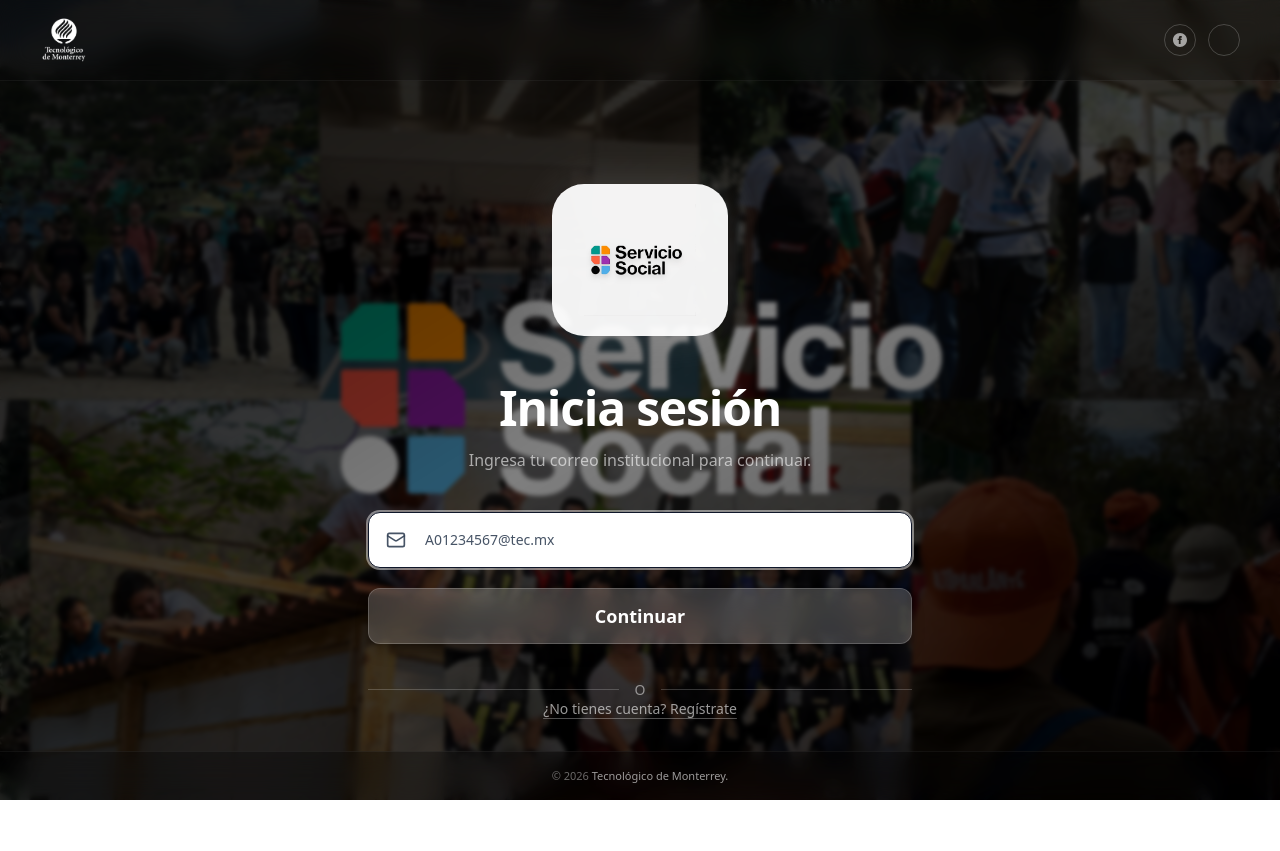
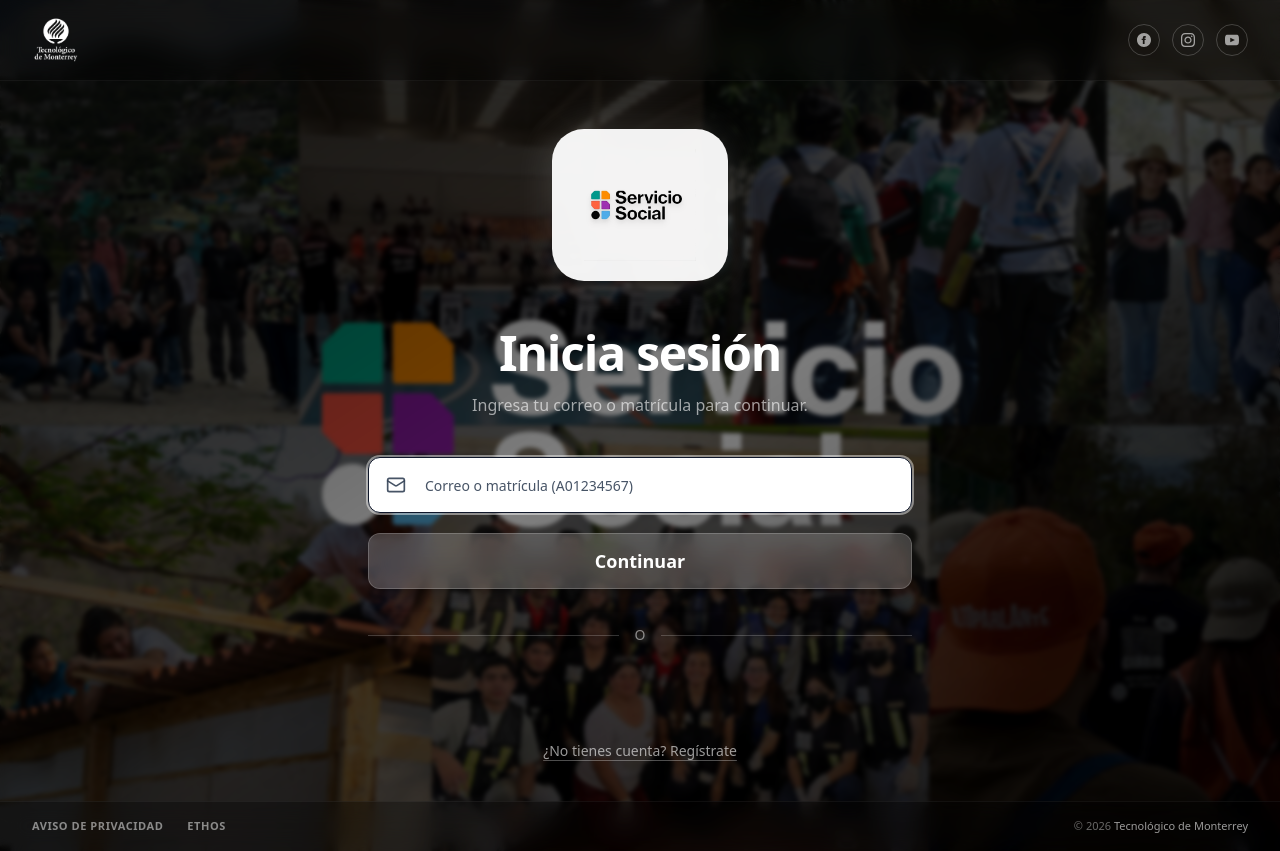
Before and after one commit to Mariocgaitan/Proyecto-Criptografia-Servicio-Social, a React (Vite) app in the folder frontend/: page /login in a window 1280 px wide. Before the commit the page ends 800 px from the top, so only its background shows below. Built offline with nearby package versions, Linux system fonts and the light colour scheme; no server answers.

Commit message:
Fix auth flow and unify login UI with dashboard bands

```diff
--- a/frontend/src/pages/AuthWizard.jsx
+++ b/frontend/src/pages/AuthWizard.jsx
@@ -5,6 +5,8 @@
 import { Input } from "@/components/ui/input";
 import { Button } from "@/components/ui/button";
 import { motion, AnimatePresence } from "framer-motion";
+import { useAuth } from "@/hooks/useAuth";
+import { apiUrl } from "@/lib/api";
 
 import tecLogo from "@/assets/tec_logo.png";
 import serSocialLogo from "@/assets/ser_social.png";
@@ -43,6 +45,7 @@
 export default function AuthWizard() {
   const navigate = useNavigate();
   const location = useLocation();
+  const { login, fetchUser } = useAuth();
   const isLogin = location.pathname === "/login";
   const [step, setStep] = useState(1);
   const [direction, setDirection] = useState(1);
@@ -63,16 +66,25 @@
     totpQrCode: null
   });
 
+  const normalizeLoginIdentifier = (value) => {
+    const trimmed = value.trim();
+    if (/^[aA]0\d{7}$/.test(trimmed)) {
+      return `${trimmed.toLowerCase()}@tec.mx`;
+    }
+    return trimmed.toLowerCase();
+  };
+
   const handleGoogleSuccess = async (credentialResponse) => {
     setIsLoading(true);
     setError(null);
     try {
       // Usar la ruta relativa para aprovechar el proxy configurado en vite.config.js
       // Esto previene los bloqueos CORS del navegador y problemas con COOP
-      const response = await fetch("/api/v1/auth/google", {
+      const response = await fetch(apiUrl("/api/v1/auth/google"), {
         method: "POST",
         headers: { "Content-Type": "application/json" },
-        body: JSON.stringify({ id_token: credentialResponse.credential })
+        body: JSON.stringify({ id_token: credentialResponse.credential }),
+        credentials: "include"
       });
 
       const data = await response.json();
@@ -118,11 +130,12 @@
 
   const handleStep1Submit = (e) => {
     e.preventDefault();
-    if (!authData.email.trim()) {
-      setError("Por favor, ingresa tu correo.");
+    const normalizedIdentifier = normalizeLoginIdentifier(authData.email);
+    if (!normalizedIdentifier) {
+      setError("Por favor, ingresa tu correo o matrícula.");
       return;
     }
-    // TODO: Verify email format
+    setAuthData((prev) => ({ ...prev, email: normalizedIdentifier }));
     nextStep();
   };
 
@@ -132,12 +145,33 @@
       setError("Ingresa tu contraseña.");
       return;
     }
-    // Simulate auth check
-    setIsLoading(true);
-    setTimeout(() => {
-      setIsLoading(false);
-      nextStep();
-    }, 700);
+
+    const doLogin = async () => {
+      setIsLoading(true);
+      setError(null);
+      try {
+          const normalizedEmail = normalizeLoginIdentifier(authData.email);
+        const result = await login(normalizedEmail, authData.password);
+        if (!result.success) {
+          throw new Error(result.error || "No se pudo iniciar sesión.");
+        }
+
+        const usuario = result.user || await fetchUser();
+        const targetByRole = {
+          admin: "/admin/dashboard",
+          empresa: "/empresa/escaner",
+          alumno: "/dashboard",
+        };
+        navigate(targetByRole[usuario?.rol] || "/dashboard", { replace: true });
+      } catch (err) {
+        console.error(err);
+        setError(err.message || "No se pudo iniciar sesión.");
+      } finally {
+        setIsLoading(false);
+      }
+    };
+
+    void doLogin();
   };
 
   const handleStep3Submit = async (e) => {
@@ -152,13 +186,14 @@
 
     try {
       // Usar ruta relativa
-      const response = await fetch("/api/v1/auth/verify-totp", {
+      const response = await fetch(apiUrl("/api/v1/auth/verify-totp"), {
         method: "POST",
         headers: { "Content-Type": "application/json" },
         body: JSON.stringify({
           temp_token: authData.tempToken,
           totp_code: authData.totpCode
-        })
+        }),
+        credentials: "include"
       });
 
       const data = await response.json();
@@ -167,8 +202,13 @@
         throw new Error(data.detail || "Código TOTP inválido.");
       }
 
-      // Asignación completa, redireccionar según rol
-      navigate(data.redirect_url || "/dashboard");
+      const usuario = await fetchUser();
+      const targetByRole = {
+        admin: "/admin/dashboard",
+        empresa: "/empresa/escaner",
+        alumno: "/dashboard",
+      };
+      navigate(data.redirect_url || targetByRole[usuario?.rol] || "/dashboard", { replace: true });
     } catch (err) {
       console.error(err);
       setError(err.message || "Error al verificar código TOTP.");
@@ -196,7 +236,7 @@
               <h2 className="text-4xl sm:text-5xl font-black text-white mb-4 tracking-tight">
                 {isLogin ? "Inicia sesión" : "Crea tu cuenta"}
               </h2>
-              <p className="text-white/60 text-base">Ingresa tu correo institucional para continuar.</p>
+              <p className="text-white/60 text-base">Ingresa tu correo o matrícula para continuar.</p>
             </div>
 
             <div className="relative">
@@ -204,10 +244,11 @@
                 <Mail className="w-5 h-5 text-slate-700/90" />
               </div>
               <Input
-                type="email"
-                placeholder="A01234567@tec.mx"
+                type="text"
+                placeholder="Correo o matrícula (A01234567)"
                 value={authData.email}
                 onChange={(e) => setAuthData({...authData, email: e.target.value})}
+                onBlur={() => setAuthData((prev) => ({ ...prev, email: normalizeLoginIdentifier(prev.email) }))}
                 className="bg-white/18 border border-white/35 text-slate-900 rounded-xl h-14 pl-14 focus-visible:ring-2 focus-visible:ring-white/45 text-base font-medium backdrop-blur-md [&::placeholder]:text-slate-700/90"
                 autoFocus
               />
@@ -267,7 +308,7 @@
               </button>
             </div>
 
-            <Button type="submit" disabled={isLoading} className="w-full h-14 bg-white text-slate-900 hover:bg-slate-100 font-bold text-lg rounded-full shadow-lg transition-all flex items-center justify-center gap-2">
+            <Button type="submit" disabled={isLoading} className="w-full h-14 bg-white/20 hover:bg-white/30 border border-white/35 text-white font-bold text-lg rounded-xl backdrop-blur-md shadow-lg shadow-black/25 transition-all flex items-center justify-center gap-2">
               {isLoading ? <Loader2 className="w-6 h-6 animate-spin" /> : "Iniciar Sesión"}
             </Button>
 
@@ -389,7 +430,7 @@
   };
 
   return (
-    <div className="min-h-screen relative flex flex-col overflow-hidden">
+    <div className="min-h-screen relative flex flex-col overflow-x-hidden">
       {/* Background Image Carousel */}
       <div className="absolute inset-0 z-0 overflow-hidden">
         <AnimatePresence mode="sync" initial={false}>
@@ -408,19 +449,26 @@
       </div>
 
       {/* Top Nav */}
-      <nav className="relative z-20 flex items-center justify-between px-4 sm:px-10 py-4 bg-black/20 backdrop-blur-md border-b border-white/5">
+      <nav className="relative z-20 flex items-center justify-between px-4 sm:px-8 py-4 bg-black/30 backdrop-blur-md border-b border-white/5">
         <img src={tecLogo} alt="Tecnológico de Monterrey" className="h-10 sm:h-12 w-auto brightness-0 invert drop-shadow-md" />
-        <div className="flex items-center gap-2 sm:gap-3">
-          <SocialIcon href="#"><svg className="w-3.5 h-3.5" fill="currentColor" viewBox="0 0 24 24"><path d="M12 0c-6.627 0-12 5.373-12 12s5.373 12 12 12 12-5.373 12-12-5.373-12-12-12zm3 8h-1.35c-.538 0-.65.221-.65.778v1.222h2l-.209 2h-1.791v7h-3v-7h-2v-2h2v-2.308c0-1.769.931-2.692 3.029-2.692h1.971v3z"/></svg></SocialIcon>
-          <SocialIcon href="#"><svg className="w-3.5 h-3.5" fill="currentColor" viewBox="0 0 24 24"><path d="M12 2.163c3.204... "/></svg></SocialIcon>
+        <div className="flex items-center gap-2 sm:gap-3 ml-auto">
+          <SocialIcon href="https://www.facebook.com/TecCCM">
+            <svg className="w-3.5 h-3.5" fill="currentColor" viewBox="0 0 24 24"><path d="M12 0c-6.627 0-12 5.373-12 12s5.373 12 12 12 12-5.373 12-12-5.373-12-12-12zm3 8h-1.35c-.538 0-.65.221-.65.778v1.222h2l-.209 2h-1.791v7h-3v-7h-2v-2h2v-2.308c0-1.769.931-2.692 3.029-2.692h1.971v3z"/></svg>
+          </SocialIcon>
+          <SocialIcon href="https://www.instagram.com/serviciosocial.ccm/">
+            <svg className="w-3.5 h-3.5" fill="currentColor" viewBox="0 0 24 24"><path d="M12 2.163c3.204 0 3.584.012 4.85.07 3.252.148 4.771 1.691 4.919 4.919.058 1.265.069 1.645.069 4.849 0 3.205-.012 3.584-.069 4.849-.149 3.225-1.664 4.771-4.919 4.919-1.266.058-1.644.07-4.85.07-3.204 0-3.584-.012-4.849-.07-3.26-.149-4.771-1.699-4.919-4.92-.058-1.265-.07-1.644-.07-4.849 0-3.204.013-3.583.07-4.849.149-3.227 1.664-4.771 4.919-4.919 1.266-.057 1.645-.069 4.849-.069zm0-2.163c-3.259 0-3.667.014-4.947.072-4.358.2-6.78 2.618-6.98 6.98-.059 1.281-.073 1.689-.073 4.948 0 3.259.014 3.668.072 4.948.2 4.358 2.618 6.78 6.98 6.98 1.281.058 1.689.072 4.948.072 3.259 0 3.668-.014 4.948-.072 4.354-.2 6.782-2.618 6.979-6.98.059-1.28.073-1.689.073-4.948 0-3.259-.014-3.667-.072-4.947-.196-4.354-2.617-6.78-6.979-6.98-1.281-.059-1.69-.073-4.949-.073zm0 5.838c-3.403 0-6.162 2.759-6.162 6.162s2.759 6.163 6.162 6.163 6.162-2.759 6.162-6.163c0-3.403-2.759-6.162-6.162-6.162zm0 10.162c-2.209 0-4-1.79-4-4 0-2.209 1.791-4 4-4s4 1.791 4 4c0 2.21-1.791 4-4 4zm6.406-11.845c-.796 0-1.441.645-1.441 1.44s.645 1.44 1.441 1.44c.795 0 1.439-.645 1.439-1.44s-.644-1.44-1.439-1.44z"/></svg>
+          </SocialIcon>
+          <SocialIcon href="https://www.youtube.com/watch?v=Z2SOyRZ0qUI">
+            <svg className="w-3.5 h-3.5" fill="currentColor" viewBox="0 0 24 24"><path d="M19.615 3.184c-3.604-.246-11.631-.245-15.23 0-3.897.266-4.356 2.62-4.385 8.816.029 6.185.484 8.549 4.385 8.816 3.6.245 11.626.246 15.23 0 3.897-.266 4.356-2.62 4.385-8.816-.029-6.185-.484-8.549-4.385-8.816zm-10.615 12.816v-8l8 3.993-8 4.007z"/></svg>
+          </SocialIcon>
         </div>
       </nav>
 
       {/* Main Container */}
-      <div className="flex-1 flex flex-col items-center justify-center relative z-10 px-4 py-8">
+      <div className="flex-1 flex flex-col items-center justify-center relative z-10 px-4 py-8 sm:py-10 overflow-y-auto">
 
         {/* Form area: Integrated style, no bounding box backdrop */}
-        <div className="w-full max-w-[560px] p-4 sm:p-2 relative z-10 my-auto flex flex-col justify-center">
+        <div className="w-full max-w-[560px] p-4 sm:p-2 relative z-10 my-auto flex flex-col justify-center min-h-[600px] sm:min-h-[560px]">
 
           <div className="flex justify-center mb-12 w-full">
             <div className="px-8 py-5 rounded-[2rem] bg-white/95 shadow-[0_0_40px_rgba(255,255,255,0.15)]">
@@ -454,7 +502,7 @@
           </AnimatePresence>
 
           {/* Animated Form Steps */}
-          <div className="relative min-h-[220px]">
+          <div className="relative min-h-[420px] sm:min-h-[380px]">
             <AnimatePresence custom={direction} mode="wait">
               <motion.div
                 key={step}
@@ -490,9 +538,18 @@
       </div>
 
       {/* Footer */}
-      <footer className="relative z-20 flex flex-col sm:flex-row items-center justify-between gap-3 px-4 sm:px-10 py-4 bg-black/30 backdrop-blur-md border-t border-white/5">
-        <p className="text-white/40 text-[11px] font-medium text-center mx-auto">
-          © {new Date().getFullYear()} <a href="https://tec.mx/es" target="_blank" rel="noopener noreferrer" className="text-white/60 hover:text-white transition-colors">Tecnológico de Monterrey.</a>
+      <footer className="relative z-20 flex flex-col sm:flex-row items-center justify-between gap-3 px-4 sm:px-8 py-4 bg-black/30 backdrop-blur-md border-t border-white/5">
+        <div className="flex flex-wrap items-center justify-center gap-4 sm:gap-6">
+          <a href="https://tec.mx/es/avisos-de-privacidad" target="_blank" rel="noopener noreferrer" className="text-white/50 text-[11px] font-semibold uppercase tracking-wider hover:text-white/80 transition-colors">
+            Aviso de Privacidad
+          </a>
+          <a href="https://letica.mx/ethos?locale=es" target="_blank" rel="noopener noreferrer" className="text-white/50 text-[11px] font-semibold uppercase tracking-wider hover:text-white/80 transition-colors">
+            Ethos
+          </a>
+        </div>
+        <p className="text-white/40 text-[11px] font-medium text-center">
+          © {new Date().getFullYear()} {" "}
+          <a href="https://tec.mx/es" target="_blank" rel="noopener noreferrer" className="text-white/60 hover:text-white transition-colors">Tecnológico de Monterrey</a>
         </p>
       </footer>
     </div>
```
Also changed, not shown: frontend/src/hooks/useAuth.jsx (+5 -2 lines), 1 other file (tests, documents, lock files or other folders).
